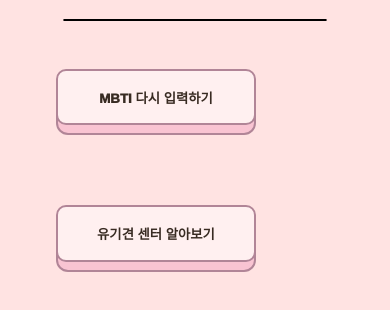
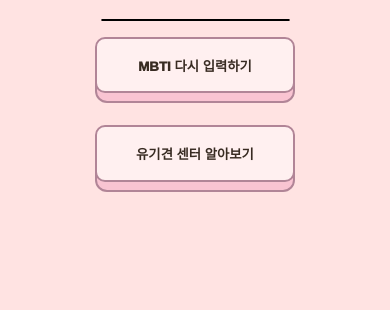
Before and after one commit to 2020147529/MBTIPet, a website: page HTML/dog_result.html in a window 390 px wide. Shown: the part 124-434 px from the top of the page. Drawn offline with Linux system fonts and the light colour scheme; a web font is replaced by a local one.

Commit message:
html h1 main 바깥으로 뺌/ button margin 변경/ responsive

```diff
--- a/CSS/dog_result.css
+++ b/CSS/dog_result.css
@@ -8,7 +8,7 @@
 }
 
 main {
-    width: 100%;
+    width: 50%;
     display: flex;
     flex-direction: column;
     align-items: center;
@@ -44,7 +44,7 @@
 
 #dogresult {
     display: flex;
-    width: 70%;
+    width: 100%;
     border: solid 1px black;
     border-radius: 10px;
     flex-direction: column;
@@ -63,8 +63,7 @@
 .submit {
     display: inline;
     width: 200px;
-    margin: 3rem;
-    margin-bottom: 2rem;
+    margin: 2rem;
     cursor: pointer;
     outline: none;
     border: 0;
@@ -113,9 +112,20 @@
     transform: translate3d(0, 0, -1em);
   }
   .imgcontainer{
-    width:80%;
+    width:60%;
   }
   .imgcontainer img{
-      width:80%;
+      width:100%;
       border-radius:10%;
   }
+
+  @media screen and (max-width:700px) {
+    .button-container{
+      display: flex;
+        flex-direction: column;
+        align-items: center;
+    }
+    .submit{
+      margin:1rem ;
+    }
+}
--- a/HTML/dog_result.html
+++ b/HTML/dog_result.html
@@ -20,8 +20,8 @@
             <span class="header-text"><a href="input_MBTI.html">MBTI Pet</a><span>
         </div>
     </header>
+    <h1>나와 궁합이 잘 맞는 강아지는?</h1>
     <main>
-        <h1>나와 궁합이 잘 맞는 강아지는?</h1>
         <div id="dogresult"><!-- content --></div>
     </main>
     <div class="button-container">
```
